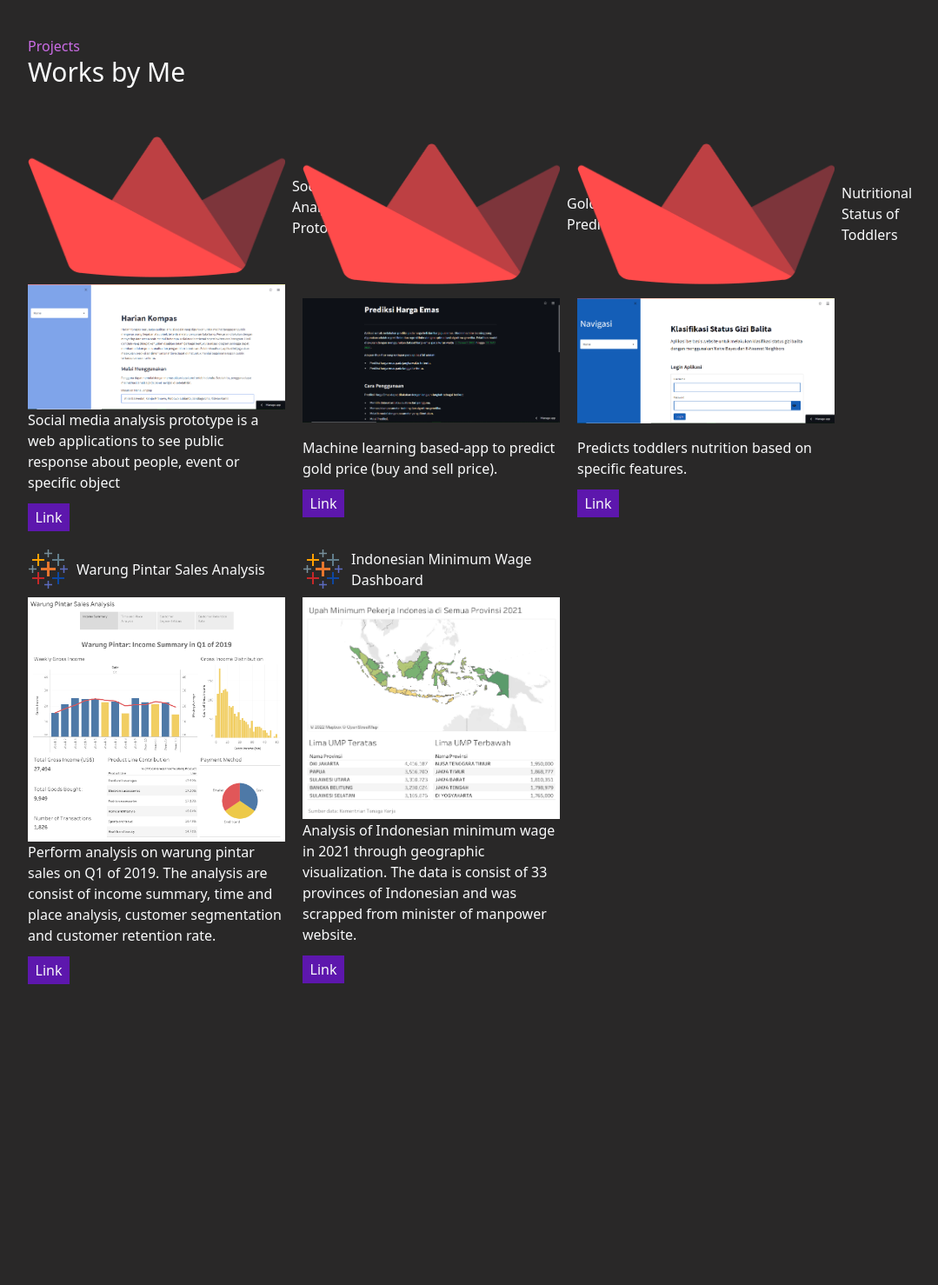
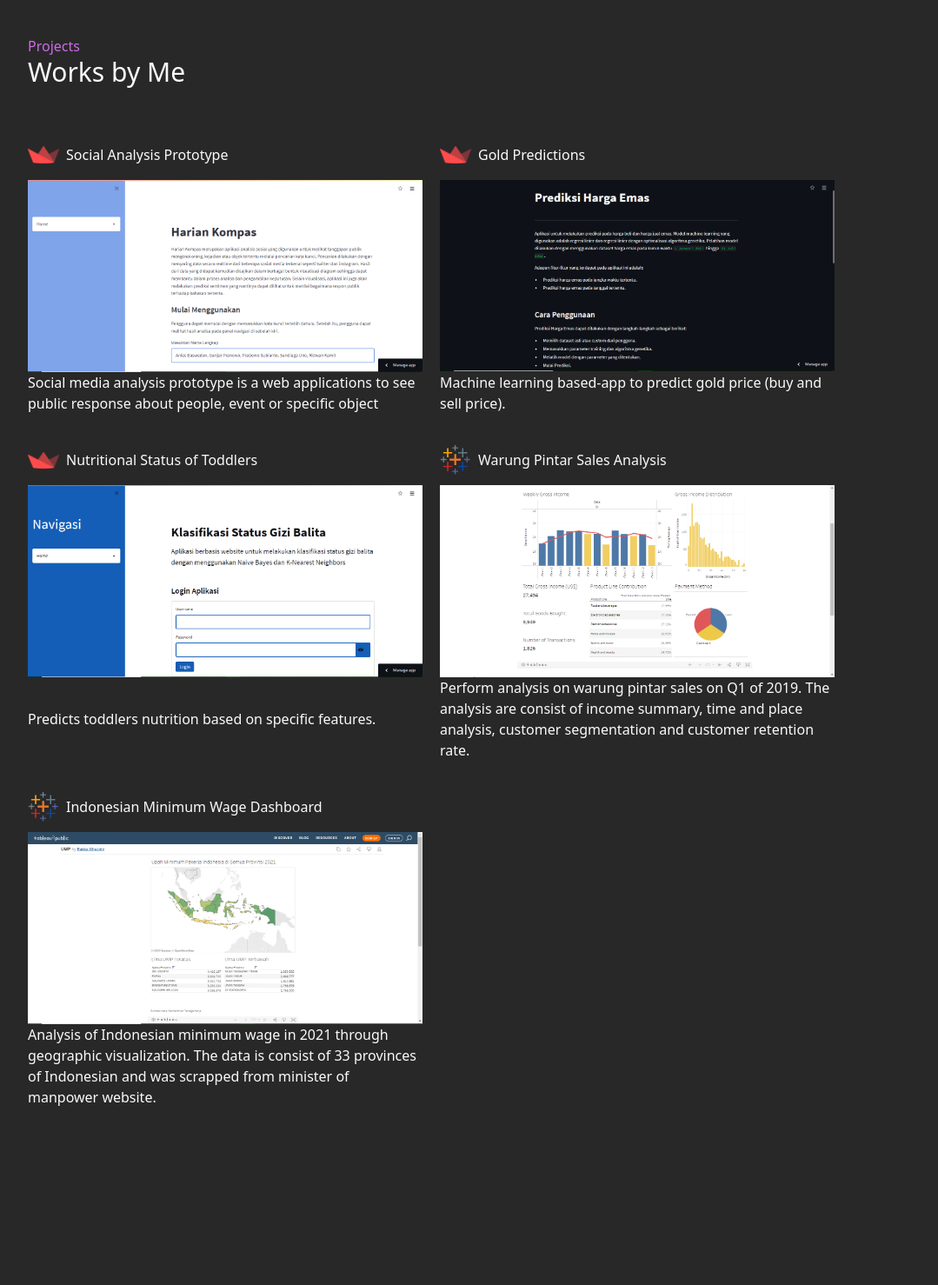
Before and after one commit to rakkaalhazimi/Portofolio-Website, a Flask app: page / in a window 1280 px wide. Shown: the part 2247-3725 px from the top of the page at 87% size, without its empty margins (144-1223 px from the left). Before the commit the page ends 3379 px from the top, so only its background shows below. Run offline with Flask 2, Linux system fonts and the light colour scheme; data comes from the database, SQL or seed files in the repository.

Commit message:
working on projects page and update packages

```diff
--- a/app/templates/index.html
+++ b/app/templates/index.html
@@ -137,18 +137,20 @@
   <div id="projects-wrap" class="wrapper">
     <p class="text-secondary">Projects</p>
     <h2 class="mb-14">Works by Me</h2>
-    <div id="projects-panel" class="grid grid-cols-3 gap-x-5 gap-y-5">
+    <div id="projects-panel" class="grid grid-cols-1 lg:grid-cols-2 gap-x-5 gap-y-5">
       {% for project in projects %}
         <div class="projects-type">
-          <div class="projects-type-header">
-            <img src="{{ url_for('static', filename='images/{}'.format(project.icon_path)) }}"><p>{{ project.title }}</p>
+          <div id="projects-type-header" class="flex flex-row gap-x-2 items-center mb-2">
+            <img src="{{ url_for('static', filename='images/{}'.format(project.icon_path)) }}" class="w-9 h-auto">
+            <p>{{ project.title }}</p>
           </div>
           <div class="projects-type-image">
-            <img src="{{ url_for('static', filename='images/{}'.format(project.image_path)) }}">
+            <a href="{{ project.url }}" target="_blank">
+              <img src="{{ url_for('static', filename='images/{}'.format(project.image_path)) }}">
+            </a>
           </div>
-          <div class="projects-type-descriptions">
+          <div id="projects-type-descriptions" class="w-auto h-full flex flex-col">
             <p class="mb-3">{{ project.description }}</p>
-            <a href="{{ project.url }}"><button class="btn-projects my-auto">Link</button></a>
           </div>
         </div>
       {% endfor %}
```
Also changed, not shown: app/static/src/css/tailwind.css (+5 -12 lines), package.json (+4 -4 lines), app/static/dist/css/main.css, app/static/images/projects/ump_indonesia.png, app/static/images/projects/warung_pintar_sales.png, package-lock.json.
